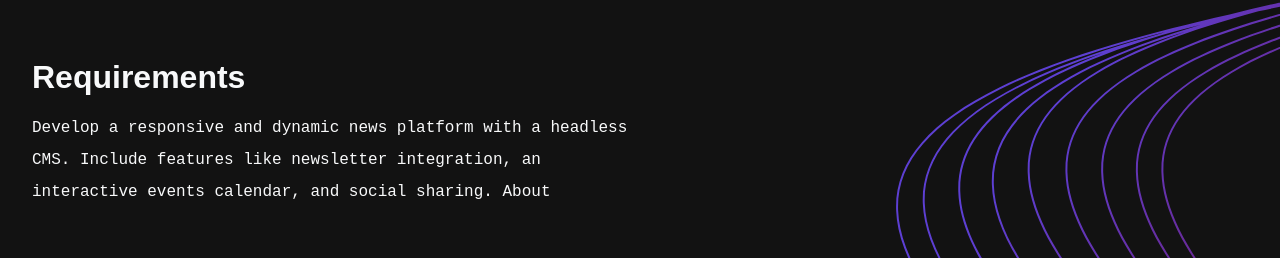
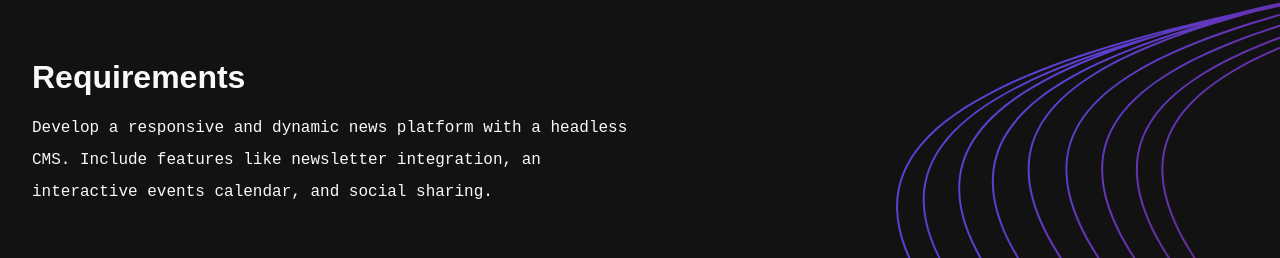
Before and after one commit to TNDKien/showcase-portfolio, a Next.js app: page /projects/marketingloom in a window 1280 px wide. Shown: the part 468-726 px from the top of the page. Built offline with nearby package versions, Linux system fonts and the light colour scheme; a web font is replaced by a local one.

Commit message:
change meta

```diff
--- a/src/app/layout.tsx
+++ b/src/app/layout.tsx
@@ -3,8 +3,8 @@
 import Header from "../components/Header/Header";
 
 export const metadata: Metadata = {
-  title: "Create Next App",
-  description: "Generated by create next app",
+  title: "Kien Dang",
+  description: "ICT student and web developer",
 };
 
 export default function RootLayout({
@@ -15,6 +15,7 @@
   return (
     <html lang="en">
       <head>
+        <link rel="icon" href="/favicon.ico" />
         <link
           rel="preload"
           href="https://use.typekit.net/wyi4xkd.css"
--- a/src/app/projects/marketingloom/page.tsx
+++ b/src/app/projects/marketingloom/page.tsx
@@ -85,7 +85,7 @@
           <p>
             Develop a responsive and dynamic news platform with a headless CMS.
             Include features like newsletter integration, an interactive events
-            calendar, and social sharing. About
+            calendar, and social sharing.
           </p>
         </section>
 
```
Also changed, not shown: 1 other file (tests, documents, lock files or other folders).
